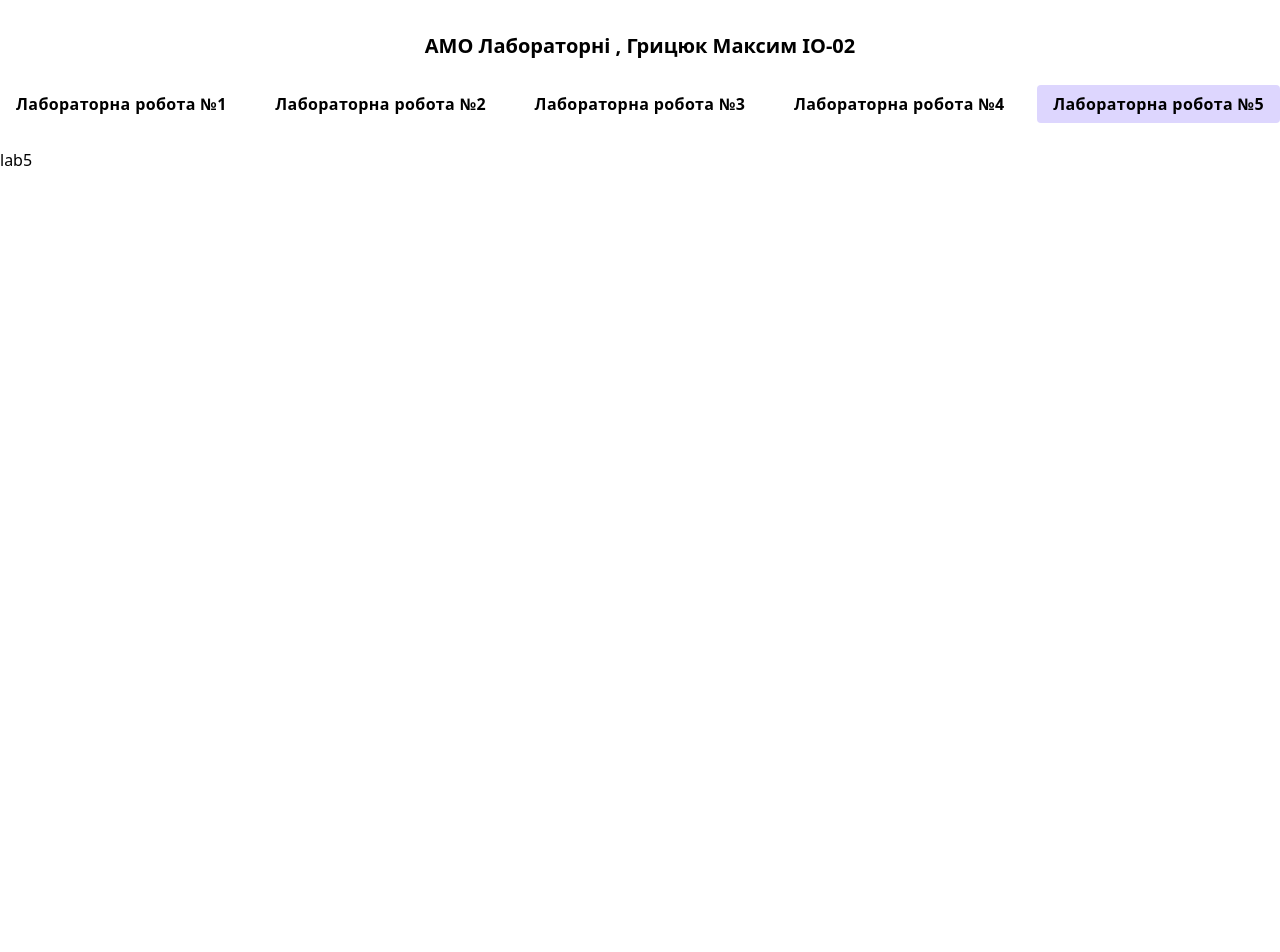
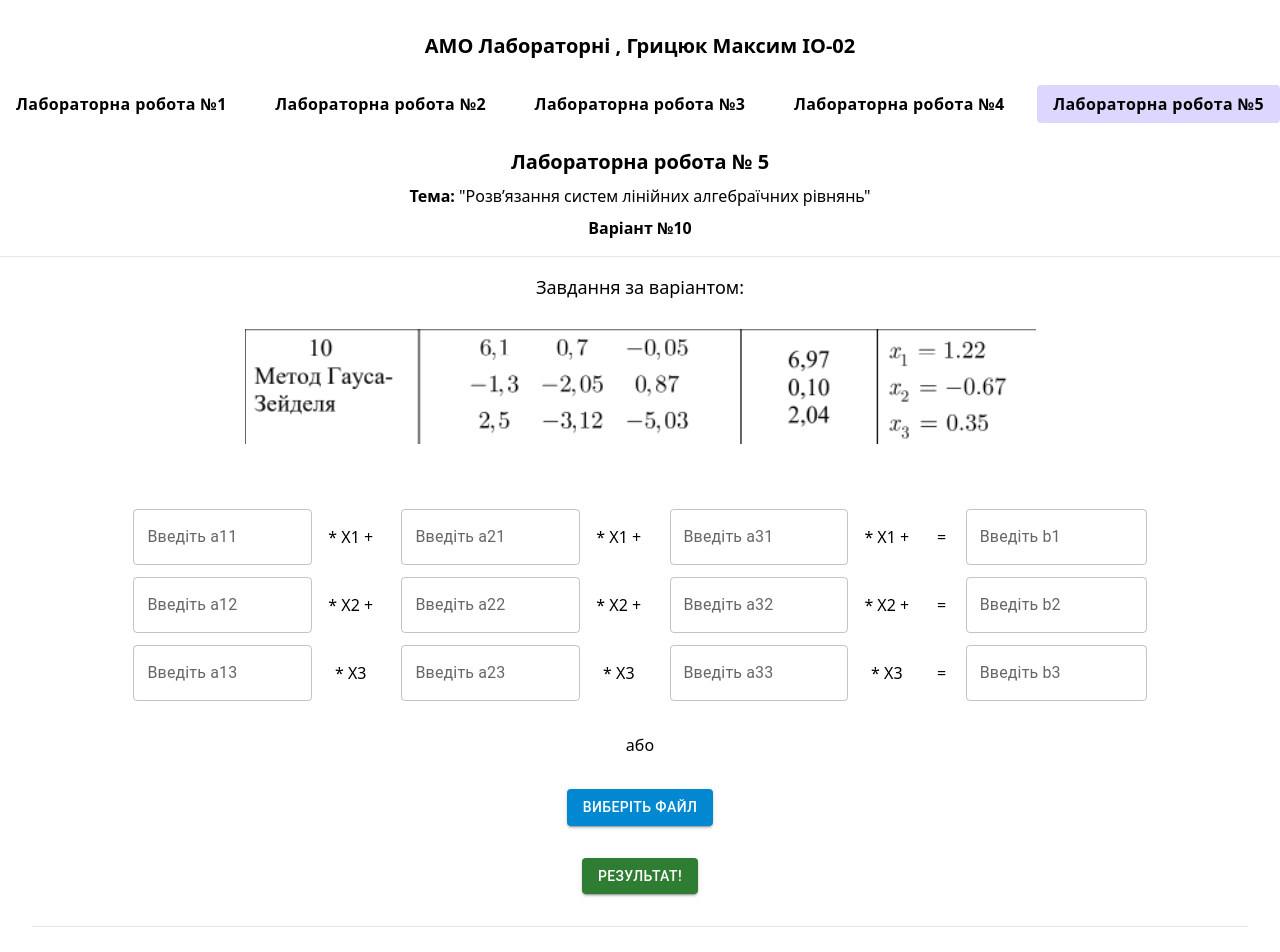
Before and after one commit to Maxeemja/AMO, a React (Create React App) app: page /AMO/lab5 in a window 1280 px wide. Shown: the top 952 px of the page. Before the commit the page ends 800 px from the top, so only its background shows below. Built offline with nearby package versions, Linux system fonts and the light colour scheme.

Commit message:
lab 5 done

```diff
--- a/src/pages/lab4/lab4.jsx
+++ b/src/pages/lab4/lab4.jsx
@@ -36,7 +36,7 @@ export default function Lab4() {
 			e: ''
 		},
 		onSubmit: ({ a, b, e }) => {
-			if(!a || !b || !e) return alert('Не всі дані введені!')
+			if (!a || !b || !e) return alert('Не всі дані введені!');
 			if (a < 0 || b < 0 || e < 0) return alert('Дані не можуть бути менше 0!');
 			if (e.indexOf(',') !== -1) return alert('Введіть точність через крапку');
 			const [count, x] = getResult(a, b, e);
--- /dev/null
+++ b/src/pages/lab5/calc.js
@@ -0,0 +1,12 @@
+export function calcEquation(values) {
+	const { b1, b2, b3, a12, a11, a22, a33, a23, a13, a21, a31, a32 } = values;
+	let x1 = b1;
+	let x2 = 0;
+	let x3 = 0;
+	for (let i = 0; i < 5; i++) {
+		x1 = (b1 - x2 * a21 - x3 * a31) / a11;
+		x2 = (b2 - x1 * a12 - x3 * a32) / a22;
+		x3 = (b3 - x1 * a13 - x2 * a23) / a33;
+	}
+	return [x1, x2, x3];
+}
--- a/src/pages/lab5/lab5.jsx
+++ b/src/pages/lab5/lab5.jsx
@@ -1,4 +1,129 @@
+import { useFormik } from 'formik';
 import { useState } from 'react';
-export default function lab5() {
-	return <div>lab5</div>;
+import { LabHeader } from '../../components/LabHeader';
+import taskImg from '../../assets/lab5/taskImg.png';
+import { calcEquation } from './calc';
+import { TextField, Button } from '@mui/material';
+export default function Lab5() {
+	const [result, setResult] = useState('');
+	const handleFile = (e) => {
+		const reader = new FileReader();
+		reader.onload = (e) => {
+			const text = e.target.result.split(' ');
+			const res = Object.keys(formik.values).map((k, i) => {
+				return Object.fromEntries([[k, text[i]]]);
+			});
+			formik.setValues(Object.assign(...res));
+		};
+		reader.readAsText(e.target.files[0]);
+		document.forms[0].fileInput.value = '';
+	};
+	const formik = useFormik({
+		initialValues: {
+			a11: '',
+			a21: '',
+			a31: '',
+			a12: '',
+			a22: '',
+			a32: '',
+			a13: '',
+			a23: '',
+			a33: '',
+			b1: '',
+			b2: '',
+			b3: ''
+		},
+		onSubmit: (vals) => {
+			if (Object.values(vals).includes('')) return alert('Не всі дані введені!');
+			const [x1, x2, x3] = calcEquation(vals);
+
+			setResult({ x1, x2, x3 });
+			console.log(result);
+			formik.resetForm();
+		}
+	});
+	return (
+		<>
+			<LabHeader num='5'>Розв’язання систем лінійних алгебраїчних рівнянь</LabHeader>
+			<hr className='my-4' />
+			<div className='flex flex-col gap-8 items-center'>
+				<div className='flex flex-col gap-4 items-center'>
+					<p className='mb-3 text-lg'>Завдання за варіантом:</p>
+					<img src={taskImg} alt='' className='' />
+				</div>
+				<hr />
+				<form onSubmit={formik.handleSubmit}>
+					<div className='flex justify-center items-center w-5/6 mx-auto'>
+						<div className='grid grid-cols-3 grid-rows-3 gap-3'>
+							{Object.keys(formik.values)
+								.filter((el) => !el.includes('b'))
+								.map((el, i) => {
+									return (
+										<div className='flex justify-between' key={el}>
+											<TextField
+												label={`Введіть а${el.slice(1)}`}
+												type='number'
+												{...formik.getFieldProps(el)}
+											/>
+											<span className='flex items-center justify-center text-bold mx-2 w-1/3'>
+												{' '}
+												* X{`${el.slice(-1)}`}
+												{['1', '2'].includes(el.slice(-1)) && ' + '}
+											</span>
+										</div>
+									);
+								})}
+						</div>
+
+						<div className='grid grid-cols-1 grid-rows-3 gap-3'>
+							{Object.keys(formik.values)
+								.filter((el) => !el.includes('a'))
+								.map((el, i) => {
+									return (
+										<div className='flex justify-between' key={el}>
+											<span className='flex items-center justify-center text-bold mr-2 w-1/5'>
+												{' '}
+												={' '}
+											</span>
+											<TextField
+												label={`Введіть b${el.slice(1)}`}
+												type='number'
+												{...formik.getFieldProps(el)}
+											/>
+										</div>
+									);
+								})}
+						</div>
+					</div>
+					<div className='mt-8 flex flex-col gap-8 items-center'>
+						<p>або</p>
+						<Button variant='contained' color='info'>
+							<label htmlFor='fileInput'>
+								Виберіть файл
+								<input
+									id='fileInput'
+									type='file'
+									accept='.txt'
+									onChange={handleFile}
+									placeholder='Виберіть файл...'
+									hidden
+								/>
+							</label>
+						</Button>
+						{result ? (
+							<ul className='text-lg font-bold'>
+								<li>Х1 = {+result.x1.toFixed(4)}</li>
+								<li>Х2 = {+result.x2.toFixed(4)}</li>
+								<li>Х3 = {+result.x3.toFixed(4)}</li>
+							</ul>
+						) : null}
+						<Button variant='contained' color='success' type='submit'>
+							Результат!
+						</Button>
+						<hr className='bg-black w-full' />
+					</div>
+				</form>
+			</div>
+		</>
+	);
 }
```
Also changed, not shown: src/assets/lab5/taskImg.png (added).
